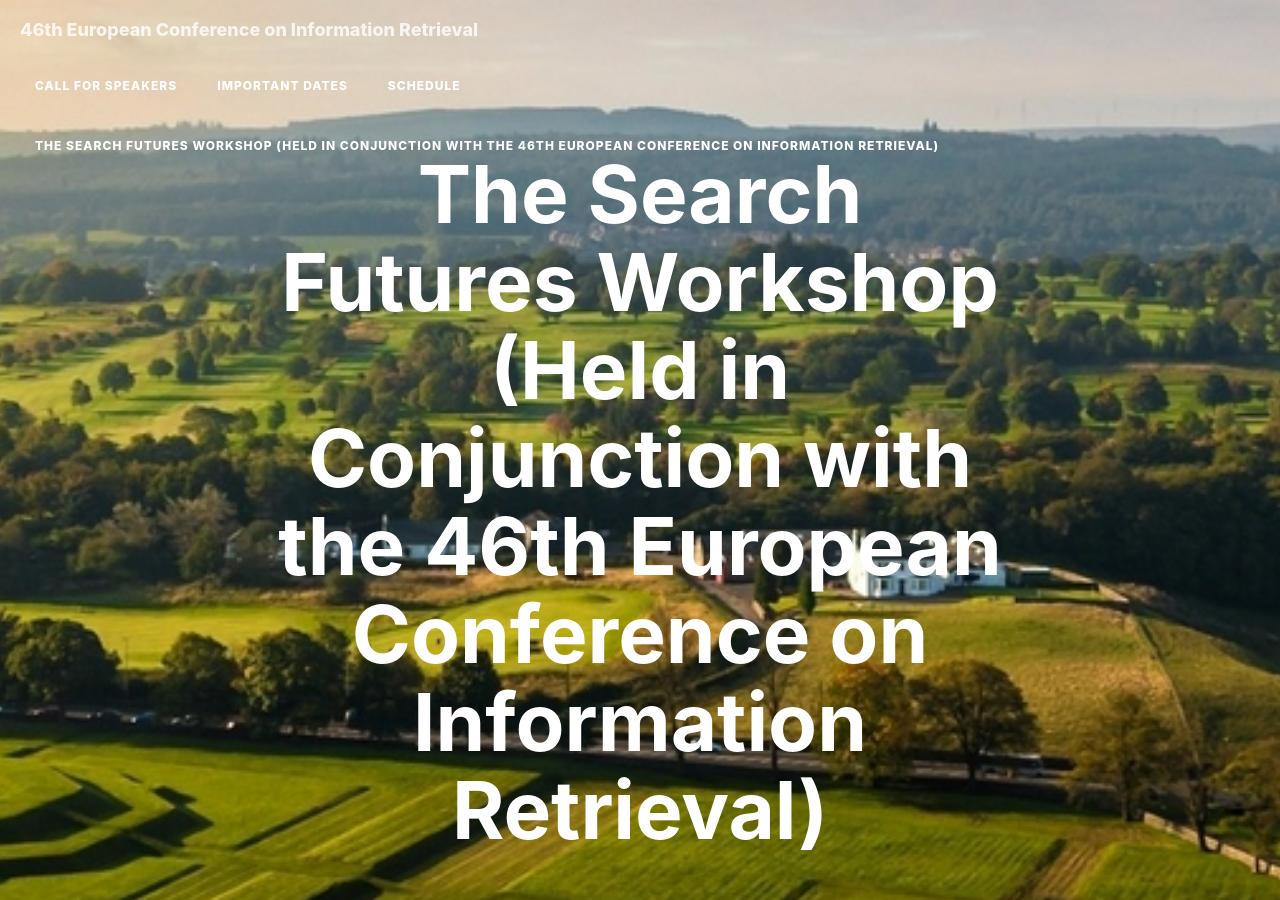
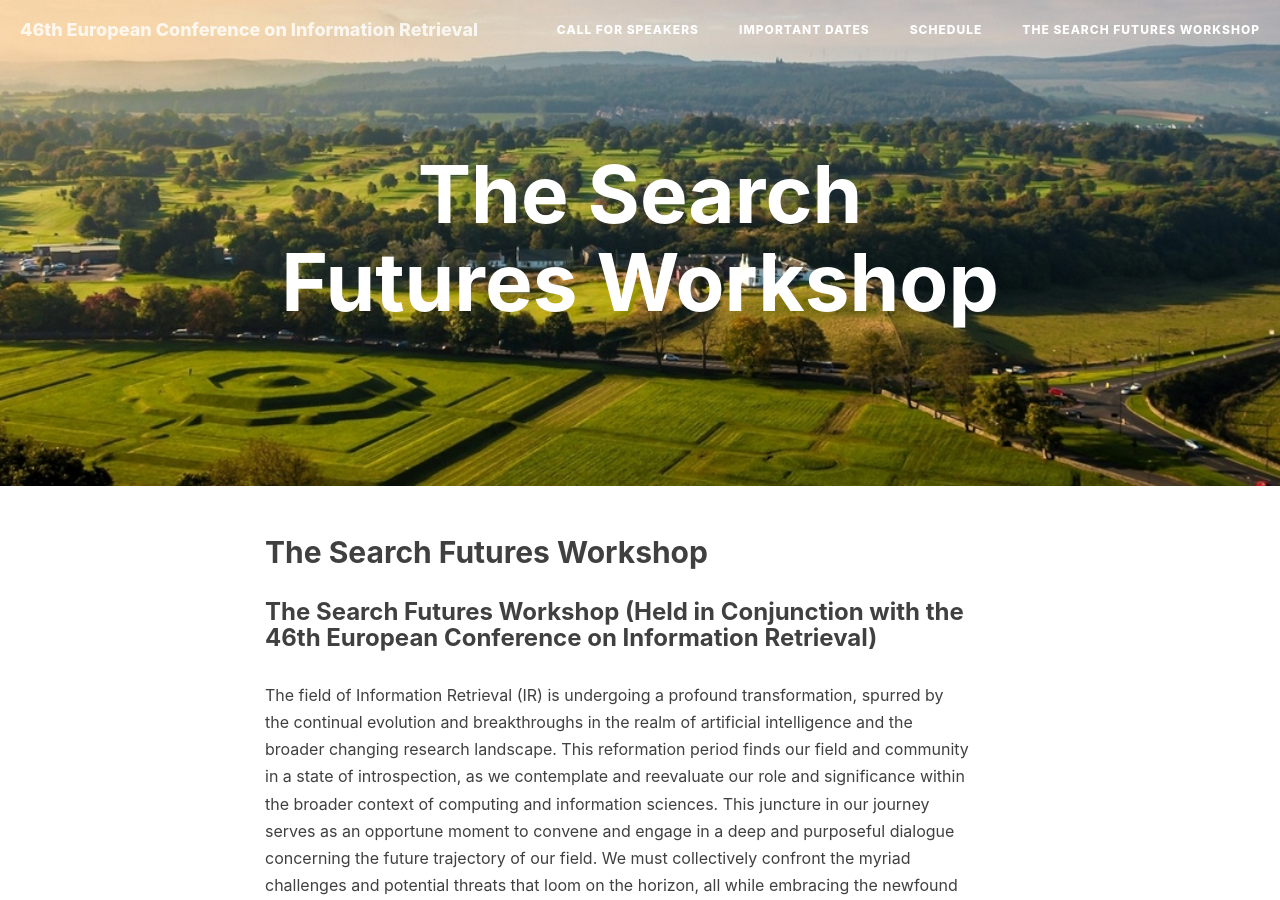
Before and after one commit to SearchFutures/SearchFutures.github.io, a Jekyll site: the page built from index.md, in a window 1280 px wide and 900 px high. Built offline with Jekyll 4.4.1, drawn with Linux system fonts in a browser that asks for light colours; nearby versions of some CDN libraries; our own code applies the rules of GitHub Pages for plain Markdown files.

Commit message:
Update index.md

```diff
--- a/index.md
+++ b/index.md
@@ -3,7 +3,7 @@ layout: page
 description: ""
 ---
 
-
+## The Search Futures Workshop
 ### The Search Futures Workshop (Held in Conjunction with the 46th European Conference on Information Retrieval)
 
 The field of Information Retrieval (IR) is undergoing a profound transformation, spurred by the continual evolution and breakthroughs in the realm of artificial intelligence and the broader changing research landscape. This reformation period finds our field and community in a state of introspection, as we contemplate and reevaluate our role and significance within the broader context of computing and information sciences. This juncture in our journey serves as an opportune moment to convene and engage in a deep and purposeful dialogue concerning the future trajectory of our field. We must collectively confront the myriad challenges and potential threats that loom on the horizon, all while embracing the newfound opportunities and bold research inquiries that emerge as we embark on a re-imagined quest for the next generation “memex” machine.
```
